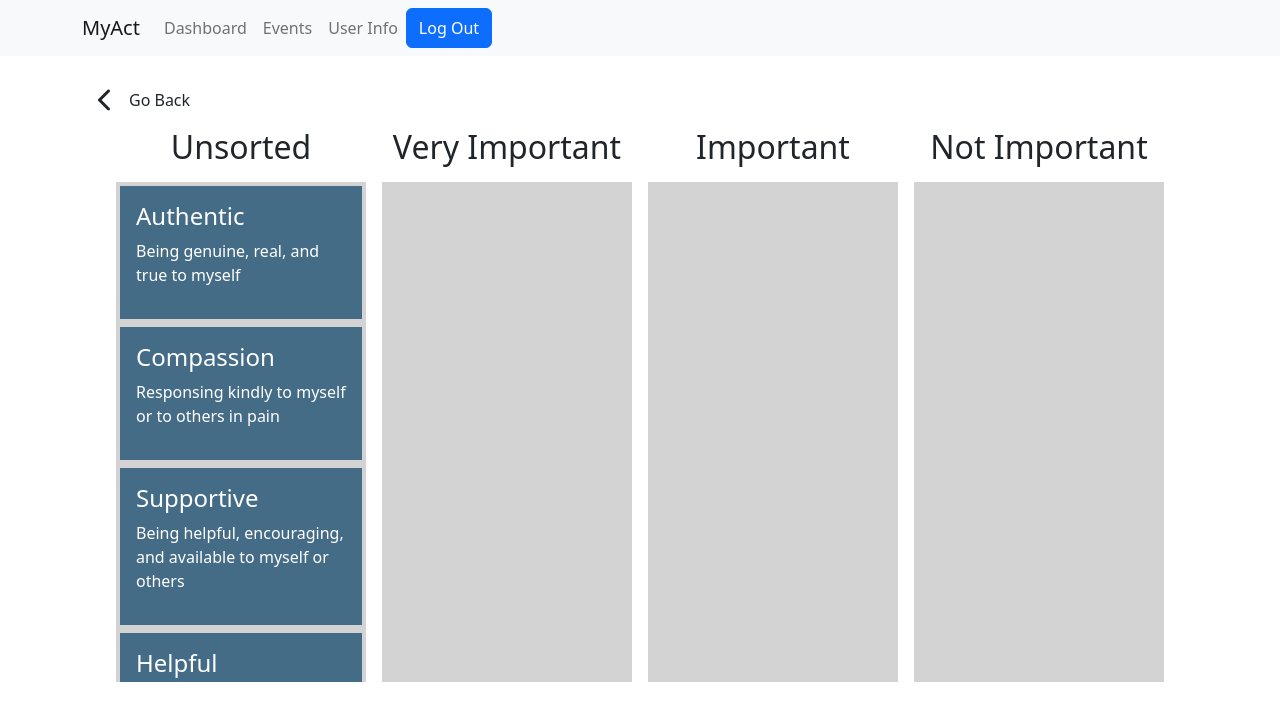
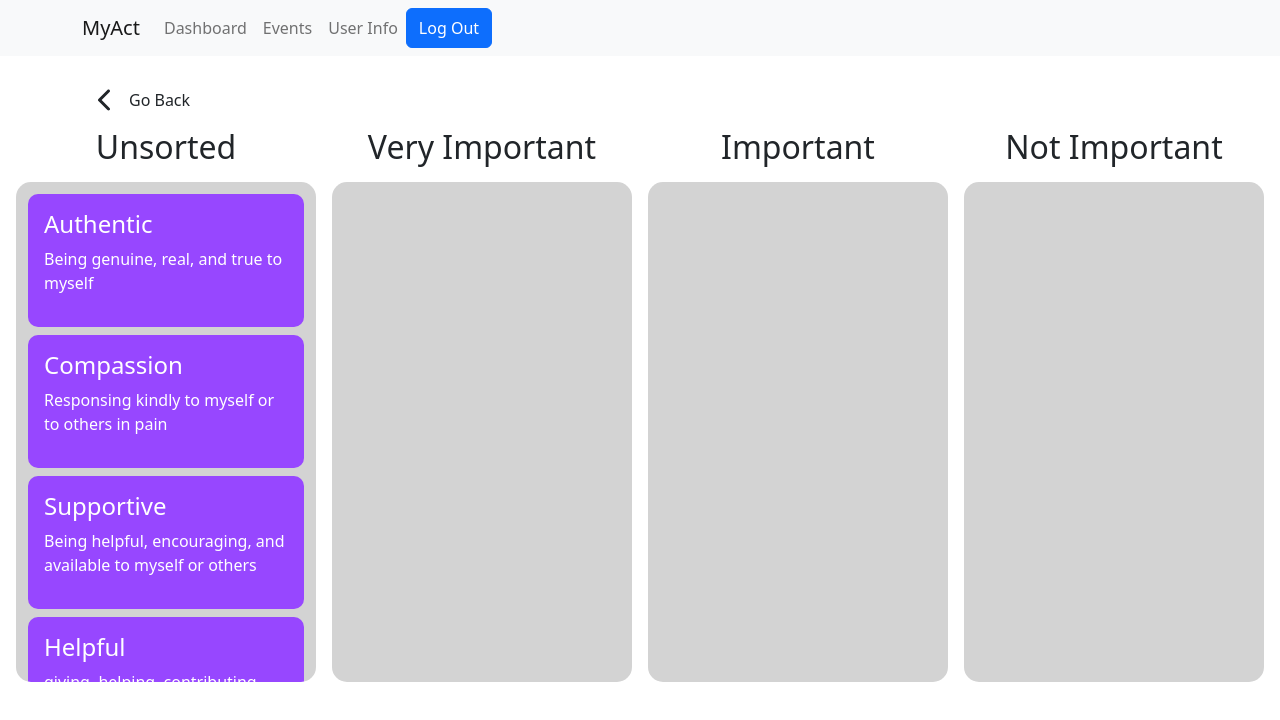
Before and after one commit to DomJF45/my-act, a React (Create React App) app in the folder client/: page /dashboard/processes/values/card-sort in a window 1280 px wide. Shown: the top 720 px of the page. Built offline with nearby package versions, Linux system fonts and the light colour scheme.

Commit message:
styled the values card sort

```diff
--- a/client/src/components/processes/values/CardSort.jsx
+++ b/client/src/components/processes/values/CardSort.jsx
@@ -101,9 +101,10 @@ const CardSort = () => {
                       style={{
                         background: snapshot.isDraggingOver ? 'lightblue' : 'lightgrey',
                         padding: 4,
-                        width: 250,
+                        width: 300,
                         height: 500,
-                        overflowY: 'overlay'
+                        overflowY: 'overlay',
+                        borderRadius: '15px'
                       }}
                       id='value-column'
                     >
@@ -123,10 +124,11 @@ const CardSort = () => {
                                   style={{
                                     userSelect: 'none',
                                     padding: 16,
-                                    margin: '0 0 8px 0',
+                                    margin: '8px 8px 8px 8px',
                                     minHeight: '50px',
-                                    backgroundColor: snapshot.isDragging ? '#263B4A' : '#456C86',
+                                    backgroundColor: snapshot.isDragging ? '#7a18fa' : '#9747FF',
                                     color: '#fff',
+                                    borderRadius: '10px',
                                     ...provided.draggableProps.style
                                   }}
 
--- a/client/src/styles/processes/Values.css
+++ b/client/src/styles/processes/Values.css
@@ -22,7 +22,7 @@
   display: block;
   justify-content: center;
   align-items: center;
-  background-color: #f4ebff;
+  background-color: #7a18fa;
   border-radius: 10px;
 }
 
@@ -30,6 +30,6 @@
 
 }
 
-/* #value-column::-webkit-scrollbar-track {
+#value-column::-webkit-scrollbar-track {
   display: none;
-} */
+}
```
Also changed, not shown: 1 other file (tests, documents, lock files or other folders).
